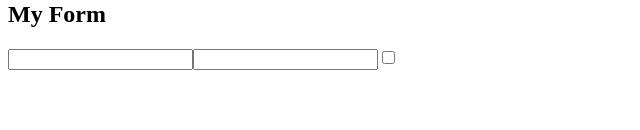
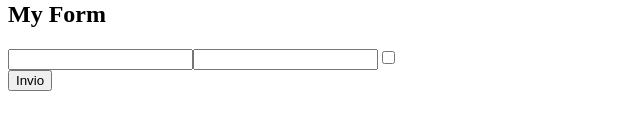
Before and after one commit to ameted83/React-exercises, a React (Create React App) app: page / in a window 1280 px wide. Shown: the part 464-594 px from the top of the page, without its empty margins (0-640 px from the left). Built offline with nearby package versions, Linux system fonts and the light colour scheme.

Commit message:
forms-03

```diff
--- a/src/Login.js
+++ b/src/Login.js
@@ -15,6 +15,14 @@ export class Login extends React.Component {
 
     this.setState({
       [name]: type === "checkbox" ? checked : console.log(value),
+    });
+  };
+
+  onLogin = () => {
+    this.setState({
+      username: "Amelia",
+      password: "yes6163",
+      remember: true,
     });
   };
 
@@ -41,6 +49,7 @@ export class Login extends React.Component {
             onChange={this.handleInputChange}
           />
         </div>
+        <button onClick={this.onLogin}>Invio</button>
       </>
     );
   }
```
